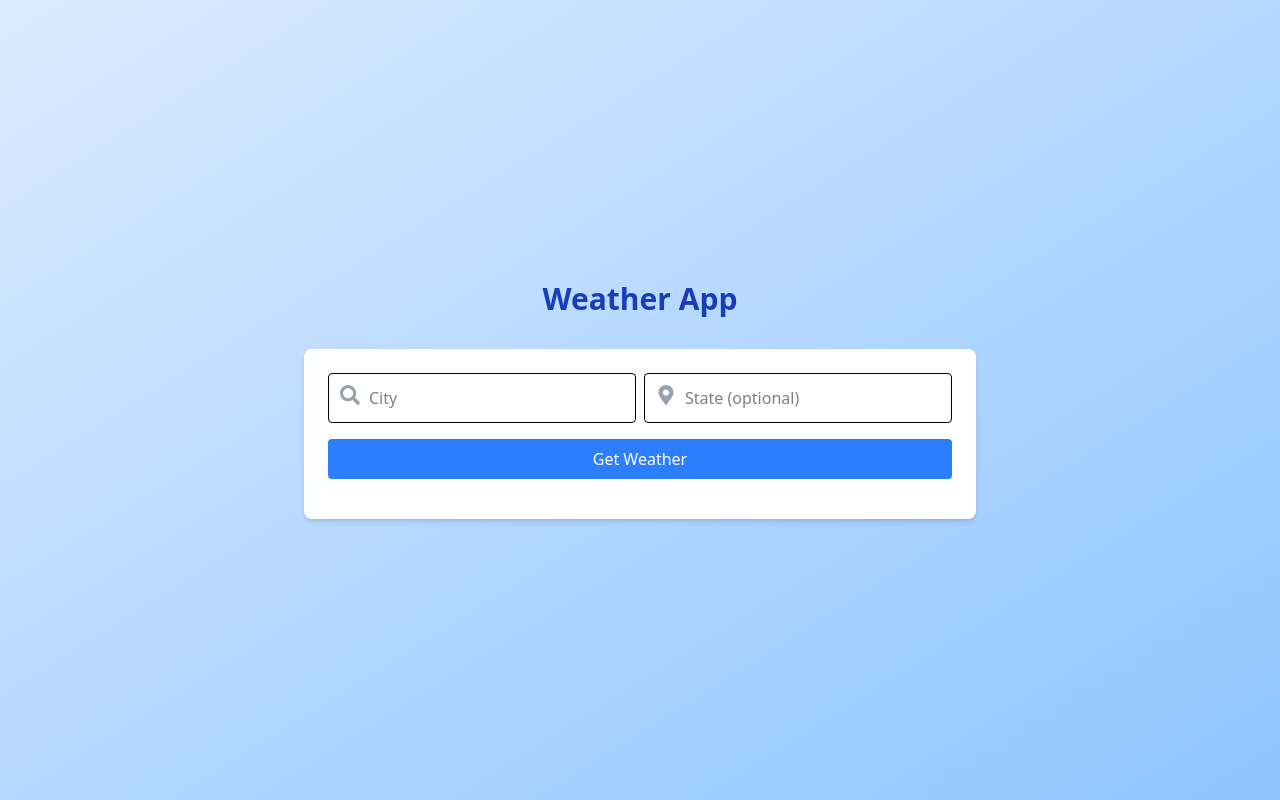
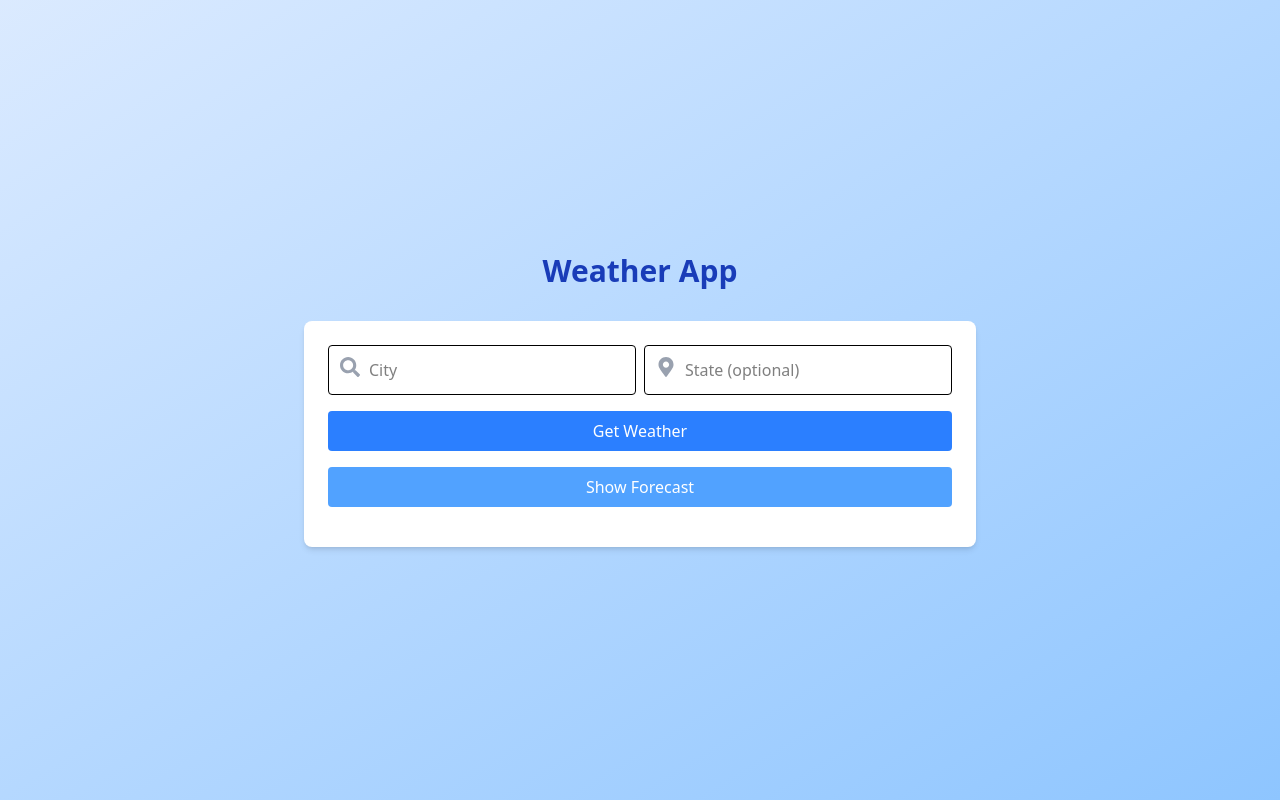
Before and after one commit to ericstober/weather-app-nextjs, a Next.js app: page / in a window 1280 px wide. Built offline with nearby package versions, Linux system fonts and the light colour scheme.

Commit message:
add forecast

```diff
--- /dev/null
+++ b/app/components/ForcastDisplay.js
@@ -0,0 +1,19 @@
+export default function ForecastDisplay({ forecast }) {
+  if (!forecast || !forecast.forecast) return null;
+
+  return (
+    <div className='bg-blue-100 p-4 rounded shadow w-full mt-4'>
+      <h3 className='text-xl font-bold text-blue-700 mb-2'>Forecast</h3>
+      <div className='flex flex-col gap-2'>
+        {forecast.forecast.forecastday.map((day) => (
+          <div key={day.date} className='flex items-center justify-between'>
+            <span>{day.date}</span>
+            <span>{day.day.condition.text}</span>
+            <span>High: {day.day.maxtemp_f}°F</span>
+            <span>Low: {day.day.mintemp_f}°F</span>
+          </div>
+        ))}
+      </div>
+    </div>
+  );
+}
--- a/app/page.js
+++ b/app/page.js
@@ -5,6 +5,7 @@ import axios from "axios";
 import WeatherForm from "./components/WeatherForm";
 import WeatherDisplay from "./components/WeatherDisplay";
 import ErrorAlert from "./components/ErrorAlert";
+import ForecastDisplay from "./components/ForcastDisplay";
 
 export default function Home() {
   const [city, setCity] = useState("");
@@ -12,6 +13,7 @@ export default function Home() {
   const [weather, setWeather] = useState(null);
   const [error, setError] = useState(null);
   const [loading, setLoading] = useState(false);
+  const [forecast, setForecast] = useState(null);
 
   const fetchWeather = async () => {
     setLoading(true);
@@ -29,6 +31,22 @@ export default function Home() {
     setLoading(false);
   };
 
+  const fetchForecast = async () => {
+    setLoading(true);
+    try {
+      setError(null);
+      const location = state ? `${city}, ${state}` : city;
+      const response = await axios.get("/api/forecast", {
+        params: { city: location, days: 3 },
+      });
+      setForecast(response.data);
+    } catch (err) {
+      setError("Forecast not found. Please try again.");
+      setForecast(null);
+    }
+    setLoading(false);
+  };
+
   return (
     <div className='flex flex-col items-center justify-center min-h-screen bg-gradient-to-br from-blue-100 to-blue-300'>
       <h1 className='text-3xl font-bold mb-8 text-blue-800'>Weather App</h1>
@@ -41,8 +59,16 @@ export default function Home() {
           onStateChange={(e) => setState(e.target.value)}
           onSubmit={fetchWeather}
         />
+        <button
+          onClick={fetchForecast}
+          className='bg-blue-400 text-white px-4 py-2 rounded hover:bg-blue-500 flex items-center justify-center w-full mb-4'
+          disabled={loading || !city}
+        >
+          Show Forecast
+        </button>
         <ErrorAlert error={error} />
         <WeatherDisplay weather={weather} state={state} />
+        <ForecastDisplay forecast={forecast} />
       </div>
     </div>
   );
```
Also changed, not shown: app/components/WeatherForm.js (+15 -22 lines).
